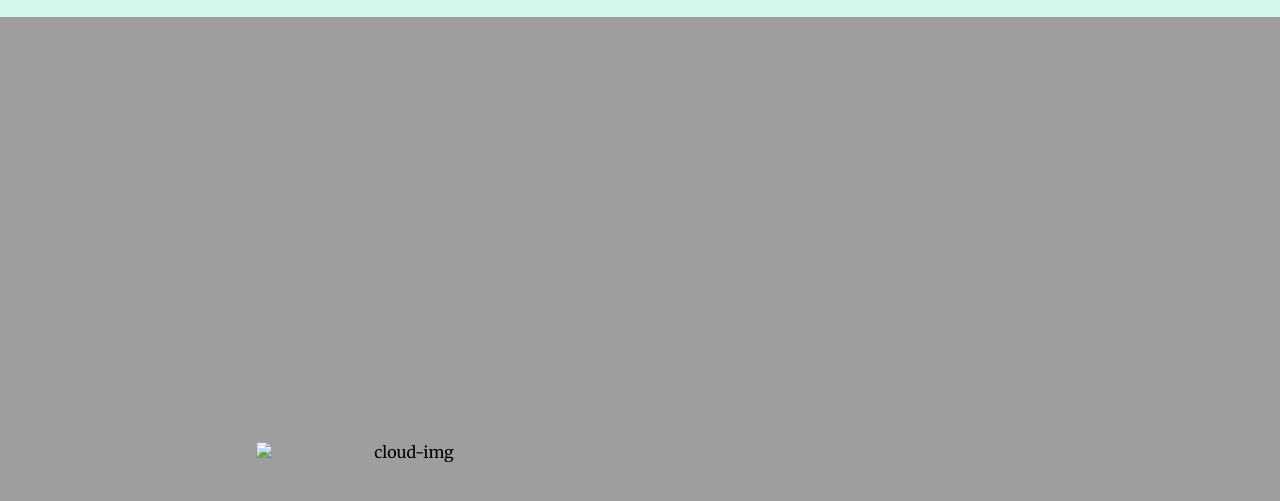
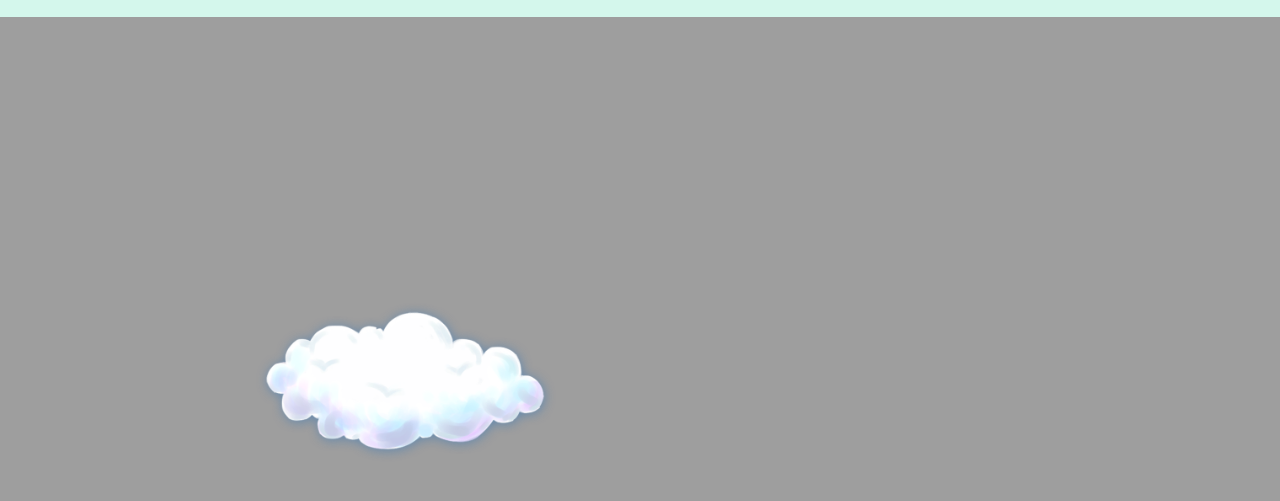
Before and after one commit to PawelDuszyn/CV_new, a plain HTML site: page index.html in a window 1280 px wide. Shown: the part 317-818 px from the top of the page. Drawn offline with Linux system fonts and the light colour scheme; the site is published under a folder, as on GitHub Pages, so addresses that start at the root find nothing.

Commit message:
Update index.html

```diff
--- a/index.html
+++ b/index.html
@@ -15,7 +15,7 @@
             <img class="top-cloud"src="cloud.png" alt="cloud-img">
             <h1>I'm Paweł</h1>
             <h2>a beginner programmer.</h2>
-            <img class="bottom-cloud" src="/cloud.png" alt="cloud-img">
+            <img class="bottom-cloud" src="cloud.png" alt="cloud-img">
             <img class="mountain" src="mountain.png" alt="mounatin-img">
         </div>
         <div class="middle-container">
```
